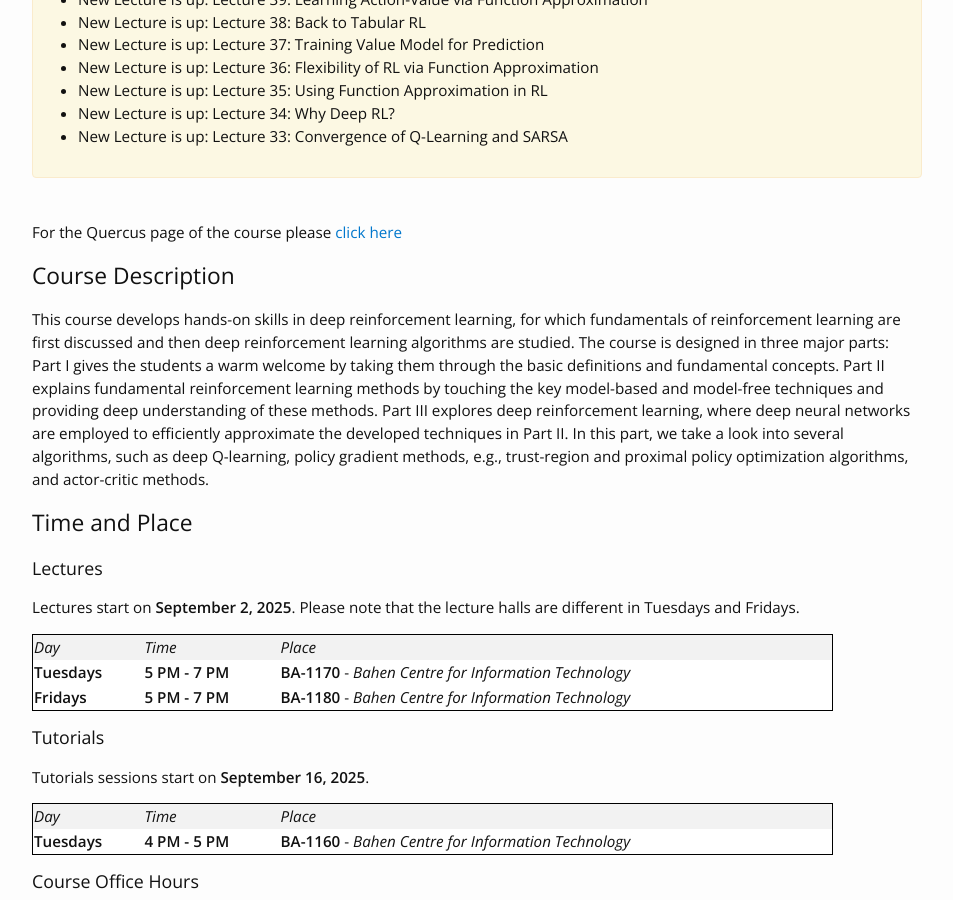
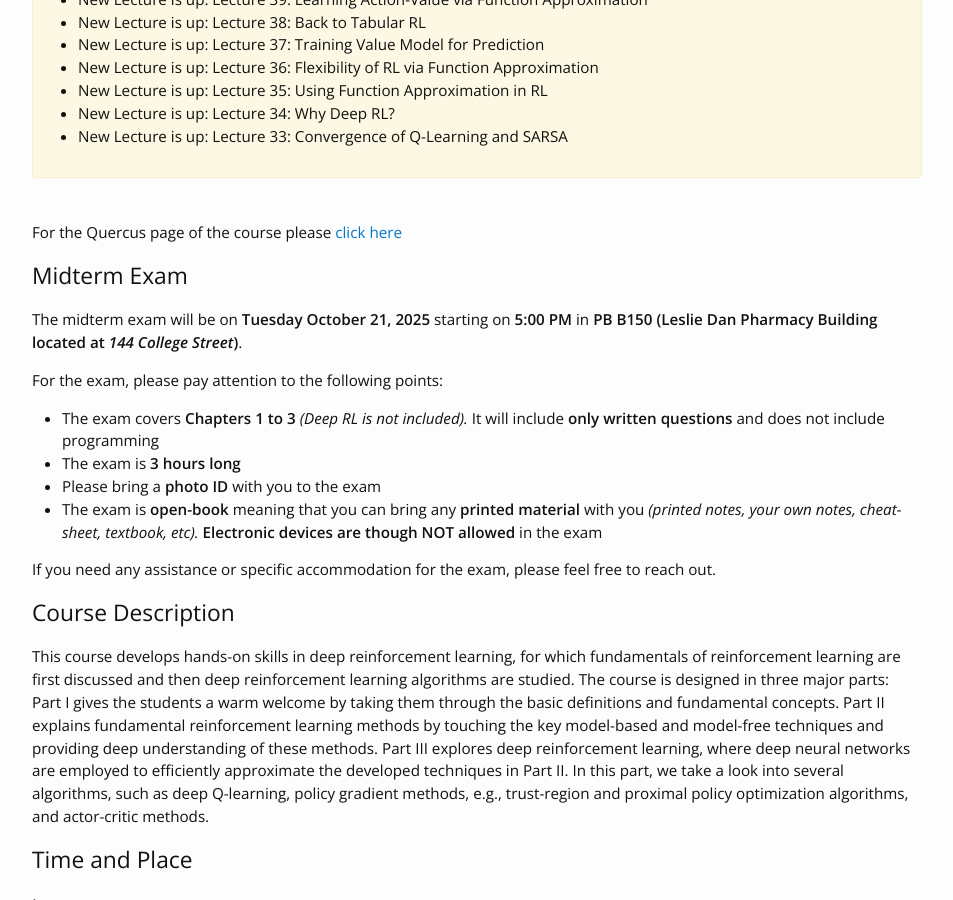
Before and after one commit to bereyhi-courses/rl-utoronto, a Jekyll site: the page built from index.md, in a window 1280 px wide and 900 px high, scrolled down 416 px. Shown: the whole window, without its empty margins (163-1116 px from the left). Built offline with Jekyll 4.4.1, drawn with Linux system fonts in a browser that asks for light colours; nearby versions of some CDN libraries.

```diff
--- a/index.md
+++ b/index.md
@@ -24,15 +24,15 @@
 
 The final __submission deadline for the report and code__ is by the end of the week, i.e., __August 10 at 11:59 PM.__ While you may continue to edit your code on your Git repository, we will only consider _commits made before the deadline as part of the final submission._ -->
 
-<!-- ## Midterm Exam
+## Midterm Exam
 
-The midterm exam will be on __Tuesday June 24, 2025__ starting on __6:00 PM__ in __EX 320 (Exam Centre located in _255 McCaul Street_)__.
+The midterm exam will be on __Tuesday October 21, 2025__ starting on __5:00 PM__ in __PB B150 (Leslie Dan Pharmacy Building located at _144 College Street_)__.
 
 For the exam, please pay attention to the following points:
 
-* The exam covers __Chapters 1 to 3__ _(GAN is not included)._ It will include __only written questions__ and does not include programming
+* The exam covers __Chapters 1 to 3__ _(Deep RL is not included)._ It will include __only written questions__ and does not include programming
 * The exam is __3 hours long__
 * Please bring a __photo ID__ with you to the exam
 * The exam is __open-book__ meaning that you can bring any __printed material__ with you _(printed notes, your own notes, cheat-sheet, textbook, etc)._ __Electronic devices are though NOT allowed__ in the exam
 
-If you need any assistance or specific accommodation for the exam, please feel free to reach out. -->
+If you need any assistance or specific accommodation for the exam, please feel free to reach out.
```
